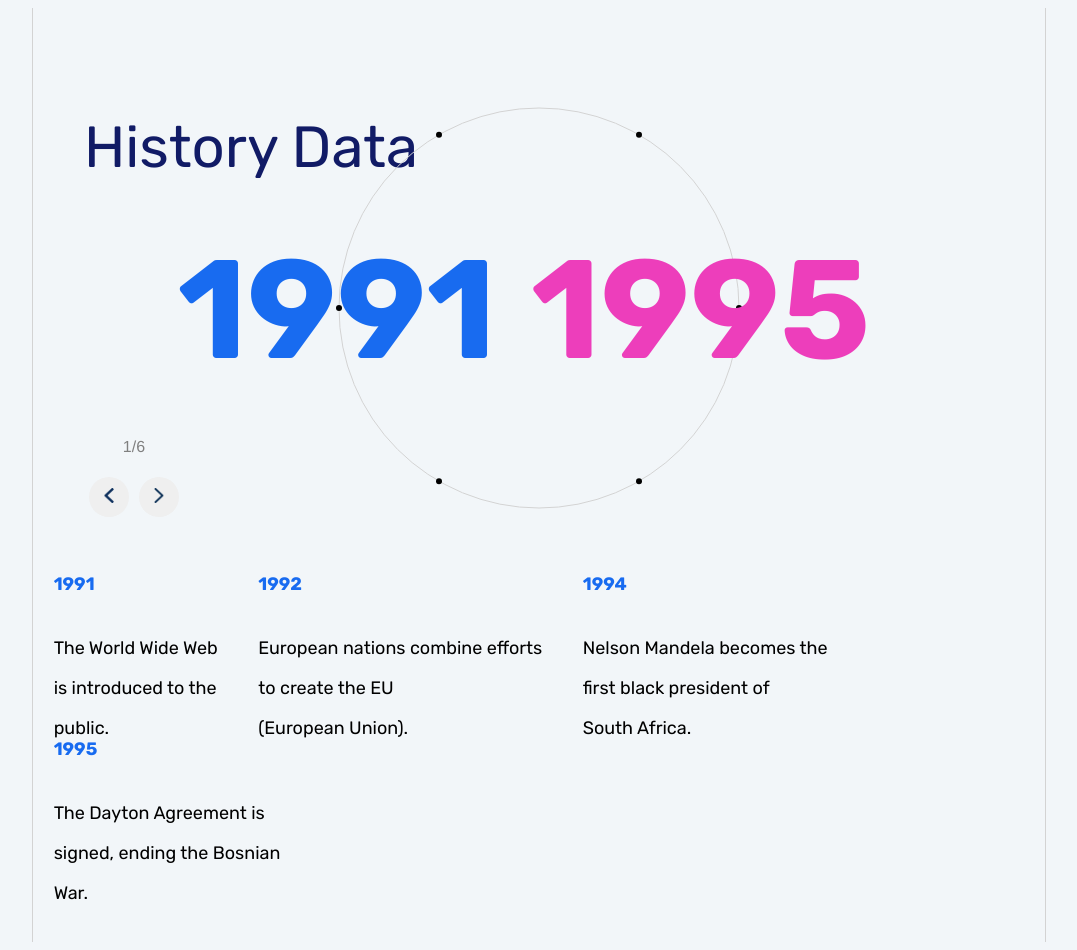
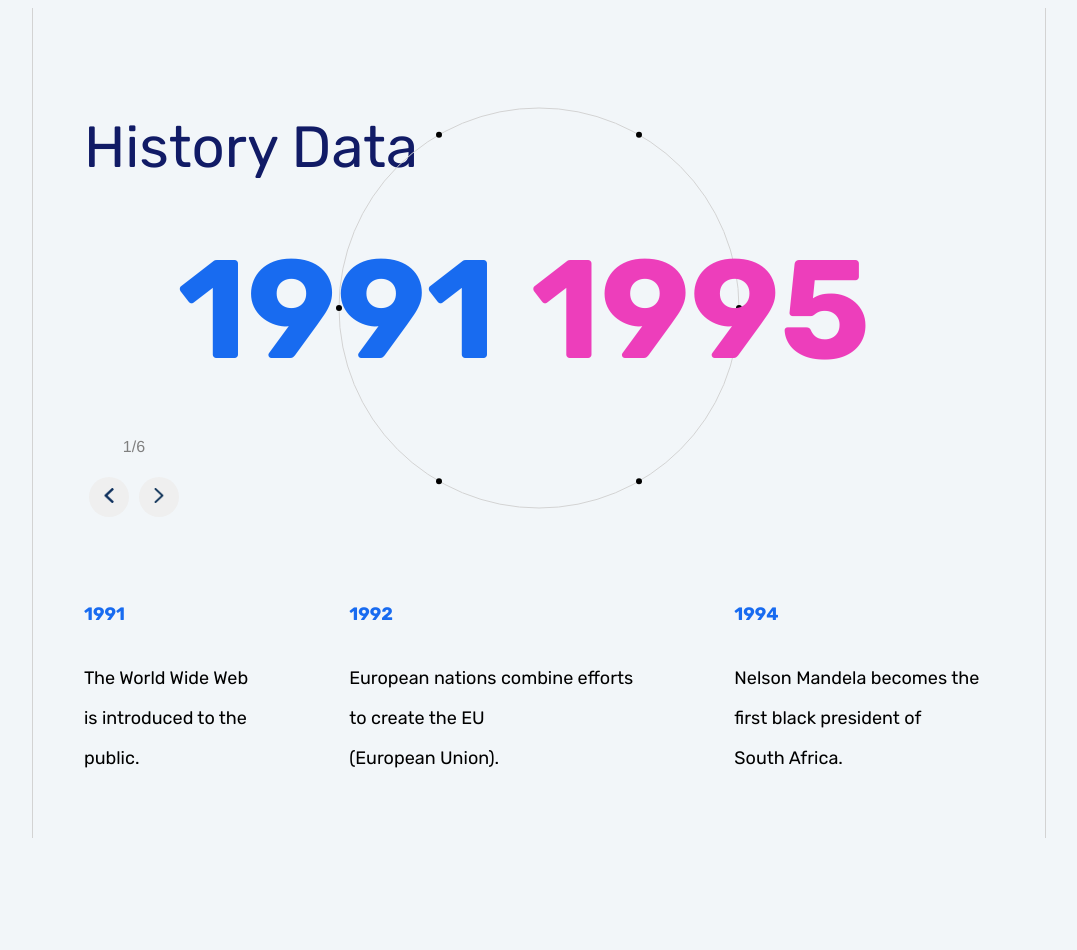
Before and after one commit to RaymondZziwa/only.co-interview, a React (Create React App) app: page / in a window 1280 px wide. Shown: the whole page, without its empty margins (101-1178 px from the left). After the commit the page ends 846 px from the top, so only its background shows below. Built offline with nearby package versions, Linux system fonts and the light colour scheme.

Commit message:
Added the horizontal overflow of events

```diff
--- a/src/App.tsx
+++ b/src/App.tsx
@@ -14,6 +14,10 @@ type Event = {
 function App() {
   const [index, setIndex] = useState(1);
   const [filteredEvents, setFilteredEvents] = useState<Event[]>([]);
+
+  const goToPeriod = (index: number) => {
+    setIndex(index);
+  };
 
   const goToNextPeriod = () => {
     setIndex(prevIndex => prevIndex + 1);
@@ -36,7 +40,7 @@ function App() {
   },[startYear, endYear, index])
 
   return (
-    <TimeFrameContext.Provider value={{ index, goToNextPeriod, goToPreviousPeriod, totalTimePeriods, startYear, endYear }}>
+    <TimeFrameContext.Provider value={{ index, goToPeriod, goToNextPeriod, goToPreviousPeriod, totalTimePeriods, startYear, endYear }}>
         <div className="App">
           <Container>
             <TimeFrame />
--- a/src/components/circle.tsx
+++ b/src/components/circle.tsx
@@ -6,9 +6,10 @@ interface CircleProps {
   width: number;
   height: number;
   numberOfPoints: number;
+  goToPeriod: (index: number) => void;
 }
 
-const Circle: React.FC<CircleProps> = ({ index, width, height, numberOfPoints }) => {
+const Circle: React.FC<CircleProps> = ({ goToPeriod, index, width, height, numberOfPoints }) => {
   const canvasRef = useRef<HTMLCanvasElement | null>(null);
   const [canvasSize, setCanvasSize] = useState({ width: 600, height: 600 });
   const [hoveredPoint, setHoveredPoint] = useState<number | null>(null);
@@ -62,6 +63,7 @@ const Circle: React.FC<CircleProps> = ({ index, width, height, numberOfPoints })
       context.arc(x, y, i === hoveredPoint ? 20 : 3, 0, 2 * Math.PI);
       context.fill();
 
+      //context.canvas.addEventListener('click', (e) => handlePointClick(e, i));
       if (i === hoveredPoint) {
         context.fillStyle = '#365180';
         context.font = '12px Arial';
@@ -78,11 +80,18 @@ const Circle: React.FC<CircleProps> = ({ index, width, height, numberOfPoints })
     setHoveredPoint(index);
   };
 
+  const handlePointClick = (e: React.MouseEvent<HTMLCanvasElement, MouseEvent>) => {
+      goToPeriod(index);
+    }
+
+
+
   return (
     <canvas
       ref={canvasRef}
       width={canvasSize.width}
       height={canvasSize.height}
+      //onClick={handlePointClick}
       onMouseOver={(e)=> {
        const rect = e.currentTarget.getBoundingClientRect();
         const x = e.clientX - rect.left;
--- a/src/components/events_list.tsx
+++ b/src/components/events_list.tsx
@@ -1,6 +1,9 @@
-import React, { useEffect, useRef } from 'react'
-import { EventHeader, EventParagraph, EventTabStyle } from '../styled/styles'
+import React, { useEffect, useRef } from 'react';
+import { EventHeader, EventParagraph, EventTabStyle } from '../styled/styles';
 import gsap from 'gsap';
+import Swiper from 'swiper';
+import 'swiper/swiper-bundle.css';
+
 type Event = {
   year: number;
   event: string;
@@ -12,7 +15,6 @@ type EventListProps = {
 
 const EventList: React.FC<EventListProps> = ({ events }) => {
   const eventListRef = useRef(null);
-
 
   useEffect(() => {
     if (eventListRef.current) {
@@ -27,6 +29,20 @@ const EventList: React.FC<EventListProps> = ({ events }) => {
     }
   }, [events]);
 
+  useEffect(() => {
+    if (eventListRef.current) {
+      new Swiper(eventListRef.current, {
+        direction: 'horizontal',
+        slidesPerView: 'auto',
+        spaceBetween: 20,
+        scrollbar: {
+          el: '.swiper-scrollbar',
+          hide: false,
+        },
+      });
+    }
+}, [eventListRef, events]);
+
   const wrapText = (text: string) => {
     const words = text.split(' ');
     const chunks = [];
@@ -37,7 +53,8 @@ const EventList: React.FC<EventListProps> = ({ events }) => {
   };
 
   return (
-    <div ref={eventListRef}>
+    <div ref={eventListRef} className="swiper-container">
+      <div className="swiper-wrapper">
         {events.map((event, index) => (
           <EventTabStyle key={index}>
             <EventHeader>{event.year}</EventHeader>
@@ -45,7 +62,8 @@ const EventList: React.FC<EventListProps> = ({ events }) => {
           </EventTabStyle>
         ))}
       </div>
-  )
-}
+    </div>
+  );
+};
 
 export default EventList;
--- a/src/components/time_frame.tsx
+++ b/src/components/time_frame.tsx
@@ -10,7 +10,7 @@ import { ScrollToPlugin } from 'gsap/ScrollToPlugin';
 gsap.registerPlugin(ScrollToPlugin);
 
 const TimeFrame= () => {
-  const { index, goToNextPeriod, goToPreviousPeriod, totalTimePeriods, startYear, endYear } = useTimeFrameContext();
+  const { goToPeriod, index, goToNextPeriod, goToPreviousPeriod, totalTimePeriods, startYear, endYear } = useTimeFrameContext();
   const yearStartRef = useRef<HTMLDivElement>(null);
   const yearEndRef = useRef<HTMLDivElement>(null);
   const [animationTrigger, setAnimationTrigger] = useState<number>(0);
@@ -49,7 +49,7 @@ const TimeFrame= () => {
           <PeriodStart ref={yearStartRef}>{startYear}</PeriodStart>
 
           <PeriodEnd ref={yearEndRef}>{endYear}</PeriodEnd>
-        <Circle index={index} height={600} width={600} numberOfPoints={totalTimePeriods} />
+        <Circle index={index} height={600} width={600} numberOfPoints={totalTimePeriods} goToPeriod={goToPeriod}/>
         <ControlsWrapper>
             <ControlCenterSection goToNextPeriod={goToNextPeriod} goToPreviousPeriod={goToPreviousPeriod} currentIndex={index} totalPeriods={timePeriods.length} />
         </ControlsWrapper>
--- a/src/context/TimeFrameContext.tsx
+++ b/src/context/TimeFrameContext.tsx
@@ -2,6 +2,7 @@
 import { createContext, useContext } from 'react';
 
 interface TimeFrameContextProps {
+  goToPeriod: (index: number) => void;
   index: number;
   goToNextPeriod: () => void;
   goToPreviousPeriod: () => void;
--- a/src/styled/styles.ts
+++ b/src/styled/styles.ts
@@ -7,6 +7,8 @@ export const Container = styled.div`
   width:80%;
   border-left: 1px solid lightgray;
   border-right: 1px solid lightgray;
+  overflow-x: auto;
+  white-space: nowrap;
 `;
 
 export const CircularWrapper = styled.div`
@@ -60,7 +62,7 @@ export const PeriodEnd = styled.span`
 
 export const EventTabStyle = styled.div`
   display: inline-block;
-  padding: 2%;
+  padding: 5%;
   margin-top: -10%;
 `;
 
```
Also changed, not shown: src/App.scss (line endings or trailing spaces). Lines whose indentation alone changed are shown as unchanged.
